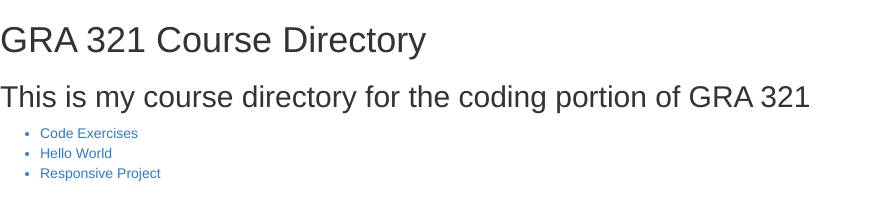
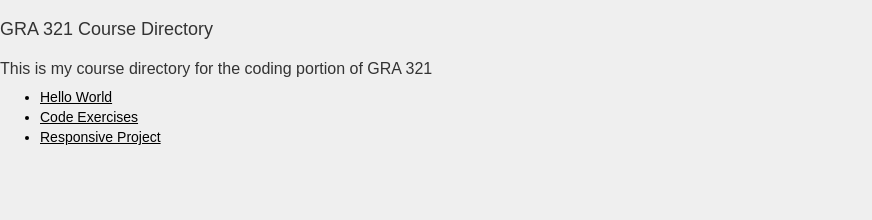
Before and after one commit to sourpatchouli/gra-321, a plain HTML site: page index.html in a window 1280 px wide. Shown: the whole page, without its empty margins (0-872 px from the left). Drawn offline with Linux system fonts and the light colour scheme.

Commit message:
fixed index.html

```diff
--- a/index.html
+++ b/index.html
@@ -1,24 +1,22 @@
 <!DOCTYPE html>
 <html>
   <head>
-    <title>GRA 321</title>
+    <title>GRA 321 Digital-Project Directory</title>
     <meta charset="UTF-8">
-    <meta name="description" content="#">
-    <meta name="keywords" content="#">
-    <meta name="author" content="#">
-    <link rel="stylesheet" href="./css/style.css" type="text/css">
-    <link href="https://fonts.googleapis.com/css2?family=Open+Sans:wght@700&display=swap" rel="stylesheet">
-    <link href="./css/normalize.css" type="text/css" rel="stylesheet"
-    <link href="./css/style.css" type="text/css" rel="stylesheet"
+    <meta name="description" content="GRA 321 Course Directory">
+    <meta name="keywords" content="Directory">
+    <meta name="author" content="Thom Kim">
+    <link href="./css/normalize.css" type="text/css" rel="stylesheet">
+    <link href="./css/style.css" type="text/css" rel="stylesheet">
   </head>
 
   <body>
     <h1>GRA 321 Course Directory</h1>
     <h2>This is my course directory for the coding portion of GRA 321</h1>
     <ul>
-      <a><href="./code-exercises/index.html"><li>Code Exercises</li></a>
-      <a><href="./hello-world/index.html"><li>Hello World</li></a>
-      <a><href="./responsive-project/index.html"><li>Responsive Project</li></a>
+      <a href="./hello-world"><li>Hello World</li></a>
+      <a href="./code-exercises"><li>Code Exercises</li></a>
+      <a href="./responsive-project"><li>Responsive Project</li></a>
     </ul>
   </body>
 </html>
```
